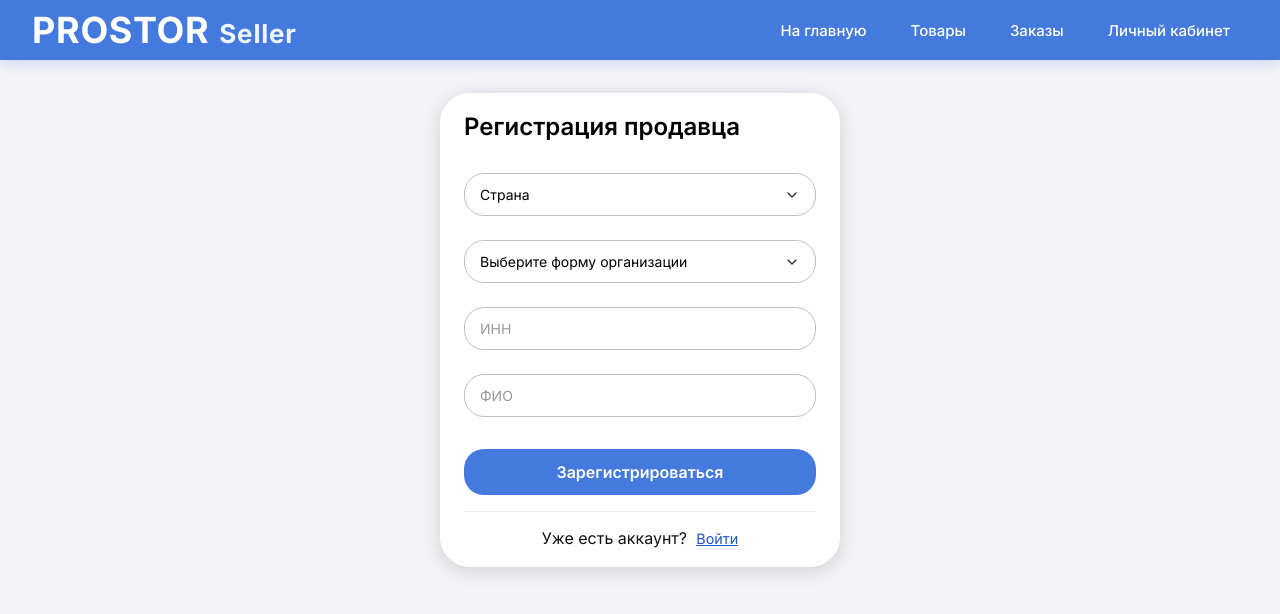
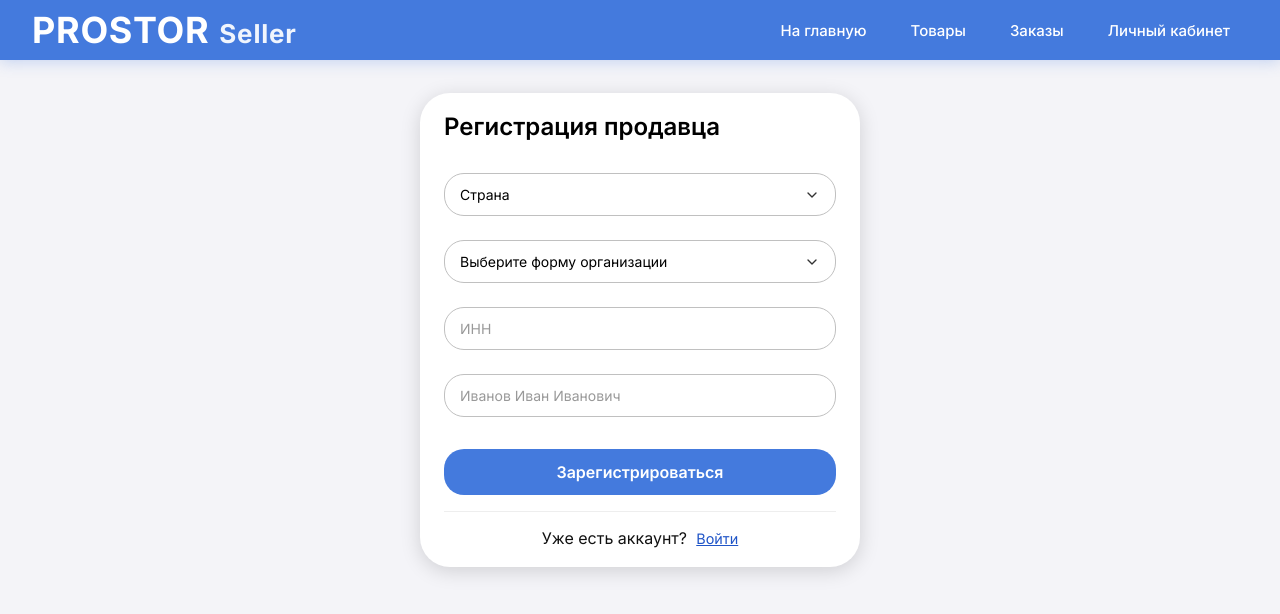
Before and after one commit to Sudeeneess/PROSTOR, a React (Vite) app in the folder frontend/: page /seller/register in a window 1280 px wide. Shown: the top 614 px of the page. Built offline with nearby package versions, Linux system fonts and the light colour scheme; no server answers.

Commit message:
feat(seller): маска и форматирование ФИО

```diff
--- /dev/null
+++ b/frontend/src/components/SellerFioInput.tsx
@@ -0,0 +1,82 @@
+import React from 'react';
+import InputMask from 'react-input-mask';
+import { formatFioDisplay, sanitizeFioInput } from '../utils/fioInput';
+
+/** В рантайме есть `formatChars`, в @types/react-input-mask — нет (Props = type alias). */
+const InputMaskWithFormatChars = InputMask as React.ComponentType<
+  React.ComponentProps<typeof InputMask> & { formatChars?: Record<string, string> }
+>;
+
+/** Слоты: фамилия / имя / отчество; пробелы в маске — разделители между частями. */
+function buildFioMask(): string {
+  const slot = (n: number) => 'a'.repeat(n);
+  return `${slot(28)} ${slot(28)} ${slot(32)}`;
+}
+
+const FIO_MASK = buildFioMask();
+
+const FIO_FORMAT_CHARS = {
+  a: '[А-Яа-яЁёA-Za-z\\-]',
+};
+
+export interface SellerFioInputProps {
+  id?: string;
+  name?: string;
+  value: string;
+  onChange: (value: string) => void;
+  onBlur?: () => void;
+  disabled?: boolean;
+  className?: string;
+  placeholder?: string;
+  required?: boolean;
+  autoComplete?: string;
+}
+
+/**
+ * Маска ввода ФИО: три группы букв (фамилия, имя, отчество), дефис внутри части допустим.
+ */
+const SellerFioInput: React.FC<SellerFioInputProps> = ({
+  id,
+  name,
+  value,
+  onChange,
+  onBlur,
+  disabled,
+  className,
+  placeholder = 'Иванов Иван Иванович',
+  required,
+  autoComplete = 'name',
+}) => {
+  return (
+    <InputMaskWithFormatChars
+      mask={FIO_MASK}
+      maskChar={null}
+      alwaysShowMask={false}
+      formatChars={FIO_FORMAT_CHARS}
+      value={value}
+      onChange={(e: React.ChangeEvent<HTMLInputElement>) => {
+        onChange(sanitizeFioInput(e.target.value));
+      }}
+      onBlur={(e: React.ChangeEvent<HTMLInputElement>) => {
+        onChange(formatFioDisplay(e.target.value));
+        onBlur?.();
+      }}
+      disabled={disabled}
+    >
+      {(inputProps: React.InputHTMLAttributes<HTMLInputElement>) => (
+        <input
+          {...inputProps}
+          id={id}
+          name={name}
+          type="text"
+          className={className}
+          placeholder={placeholder}
+          required={required}
+          autoComplete={autoComplete}
+        />
+      )}
+    </InputMaskWithFormatChars>
+  );
+};
+
+export default SellerFioInput;
--- a/frontend/src/pages/Seller/PersonalSeller.module.css
+++ b/frontend/src/pages/Seller/PersonalSeller.module.css
@@ -1,6 +1,6 @@
 /* ===== ОБЩИЙ КОНТЕЙНЕР ===== */
 .seller-personal-container {
-  max-width: 800px;
+  max-width: 1040px;
   width: 100%;
   margin: 48px auto;
   padding: 56px 64px;
@@ -88,6 +88,10 @@
   font-weight: 650;
   color: #1a1a1a;
   letter-spacing: -0.2px;
+  line-height: 1.35;
+  word-break: break-word;
+  overflow-wrap: anywhere;
+  max-width: 100%;
 }
 
 .seller-personal-profile-inn {
@@ -222,8 +226,8 @@
   background: #ffffff;
   border-radius: 28px;
   padding: 40px;
-  width: 520px;
-  max-width: 90%;
+  width: min(640px, 96vw);
+  max-width: 96vw;
   box-shadow: 0 25px 50px -12px rgba(0, 0, 0, 0.25);
   animation: slideUp 0.3s ease;
   border: 1px solid rgba(0, 0, 0, 0.05);
--- a/frontend/src/pages/Seller/PersonalSeller.tsx
+++ b/frontend/src/pages/Seller/PersonalSeller.tsx
@@ -1,6 +1,8 @@
 import React, { useEffect, useState } from "react";
 import { useNavigate } from "react-router-dom";
 import HeaderSeller from "./HeaderSeller";
+import SellerFioInput from "../../components/SellerFioInput";
+import { formatFioDisplay } from "../../utils/fioInput";
 import styles from './PersonalSeller.module.css';
 
 interface SellerProfile {
@@ -19,13 +21,12 @@ const PersonalSeller: React.FC = () => {
   useEffect(() => {
     const storedData = localStorage.getItem("sellerProfile");
     if (storedData) {
-      const parsedData = JSON.parse(storedData);
-      setSeller(parsedData);
-      setFormData(parsedData);
+      const parsedData = JSON.parse(storedData) as SellerProfile;
+      const fio = formatFioDisplay(parsedData.fio || "");
+      const normalized = { ...parsedData, fio };
+      setSeller(normalized);
+      setFormData(normalized);
     }
-
-    const userRole = sessionStorage.getItem('userRole');
-    console.log("Current user role:", userRole);
   }, []);
 
   const handleAddProduct = () => {
@@ -33,7 +34,6 @@ const PersonalSeller: React.FC = () => {
   };
 
   const handleMyProducts = () => {
-    console.log("Navigating to /seller/products");
     navigate("/seller/products");
   };
 
@@ -62,8 +62,11 @@ const PersonalSeller: React.FC = () => {
   };
 
   const handleSave = () => {
-    setSeller(formData);
-    localStorage.setItem("sellerProfile", JSON.stringify(formData));
+    const fio = formatFioDisplay(formData.fio || "");
+    const next = { ...formData, fio };
+    setSeller(next);
+    setFormData(next);
+    localStorage.setItem("sellerProfile", JSON.stringify(next));
     setIsModalOpen(false);
   };
 
@@ -77,12 +80,14 @@ const PersonalSeller: React.FC = () => {
         <div className={styles['seller-personal-profile-card']}>
           <div className={styles['seller-personal-profile-info']}>
             <div className={styles['seller-personal-profile-avatar']}>
-              {seller?.fio ? seller.fio.charAt(0).toUpperCase() : "?"}
+              {seller?.fio
+                ? formatFioDisplay(seller.fio).charAt(0).toUpperCase()
+                : "?"}
             </div>
 
             <div className={styles['seller-personal-profile-text']}>
               <span className={styles['seller-personal-profile-name']}>
-                {seller?.fio || "Имя не указано"}
+                {formatFioDisplay(seller?.fio || "") || "Имя не указано"}
               </span>
               <span className={styles['seller-personal-profile-inn']}>
                 ИНН: {seller?.inn || "—"}
@@ -92,7 +97,15 @@ const PersonalSeller: React.FC = () => {
 
           <button
             className={styles['seller-personal-edit-profile-btn']}
-            onClick={() => setIsModalOpen(true)}
+            onClick={() => {
+              if (seller) {
+                setFormData({
+                  ...seller,
+                  fio: formatFioDisplay(seller.fio || ""),
+                });
+              }
+              setIsModalOpen(true);
+            }}
           >
             изменить профиль
           </button>
@@ -171,13 +184,12 @@ const PersonalSeller: React.FC = () => {
                 pattern="\d*"
               />
 
-              <input
-                type="text"
+              <SellerFioInput
                 name="fio"
-                placeholder="ФИО"
                 value={formData.fio || ""}
-                onChange={handleInputChange}
+                onChange={(v) => setFormData({ ...formData, fio: v })}
                 className={styles['seller-personal-modal-input']}
+                placeholder="Иванов Иван Иванович"
               />
 
               <div className={styles['seller-personal-modal-buttons']}>
--- a/frontend/src/pages/Seller/RegistrSeller.module.css
+++ b/frontend/src/pages/Seller/RegistrSeller.module.css
@@ -24,7 +24,7 @@
   padding-right: 1.5rem;
   border-radius: 30px;
   width: 100%;
-  max-width: 400px;
+  max-width: 440px;
   position: relative;
   box-shadow: 0 4px 20px rgba(0, 0, 0, 0.15);
   animation: seller-reg-slideIn 0.3s ease;
--- a/frontend/src/pages/Seller/RegistrSeller.tsx
+++ b/frontend/src/pages/Seller/RegistrSeller.tsx
@@ -1,6 +1,8 @@
 import React, { useState } from "react";
 import { useNavigate, Link } from "react-router-dom";
 import HeaderSeller from "./HeaderSeller";
+import SellerFioInput from "../../components/SellerFioInput";
+import { formatFioDisplay } from "../../utils/fioInput";
 import styles from './RegistrSeller.module.css';
 
 const SellerEntrance: React.FC = () => {
@@ -44,6 +46,14 @@ const SellerEntrance: React.FC = () => {
       return;
     }
 
+    const fioNorm = formatFioDisplay(formData.fullname);
+    const parts = fioNorm.split(/\s+/).filter(Boolean);
+    if (parts.length < 2) {
+      setErrorMessage("Укажите фамилию и имя (отчество — по желанию)");
+      setLoading(false);
+      return;
+    }
+
     try {
       await new Promise((resolve) => setTimeout(resolve, 1500));
 
@@ -51,7 +61,7 @@ const SellerEntrance: React.FC = () => {
         country: formData.country,
         orgForm: formData.orgForm,
         inn: formData.inn,
-        fio: formData.fullname,
+        fio: fioNorm,
       };
 
       // ✅ сохраняем профиль
@@ -119,13 +129,12 @@ const SellerEntrance: React.FC = () => {
               required
             />
 
-            <input
-              type="text"
+            <SellerFioInput
               name="fullname"
-              placeholder="ФИО"
               value={formData.fullname}
-              onChange={handleChange}
+              onChange={(v) => setFormData({ ...formData, fullname: v })}
               className={styles['seller-reg-input-field']}
+              placeholder="Иванов Иван Иванович"
               required
             />
 
--- /dev/null
+++ b/frontend/src/utils/fioInput.ts
@@ -0,0 +1,23 @@
+/** Допустимые символы при вводе ФИО (кириллица, латиница, пробел, дефис). */
+const FIO_STRIP = /[^а-яёА-ЯЁa-zA-Z\s\-]/g;
+
+export function sanitizeFioInput(raw: string): string {
+  let s = raw.replace(FIO_STRIP, '');
+  s = s.replace(/\s+/g, ' ');
+  if (s.length > 120) s = s.slice(0, 120);
+  return s;
+}
+
+function capitalizeWord(w: string): string {
+  if (!w) return w;
+  const first = w[0];
+  const rest = w.slice(1);
+  return first.toLocaleUpperCase('ru-RU') + rest.toLocaleLowerCase('ru-RU');
+}
+
+/** Нормализация для отображения и сохранения: «Иванов Иван Иванович». */
+export function formatFioDisplay(raw: string): string {
+  const s = sanitizeFioInput(raw.trim());
+  if (!s) return '';
+  return s.split(/\s+/).filter(Boolean).map(capitalizeWord).join(' ');
+}
```
